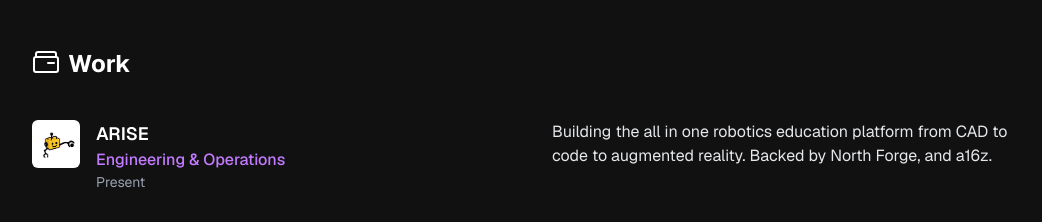
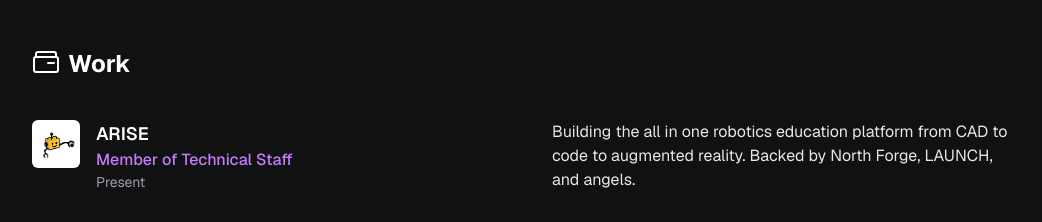
Before and after one commit to Luthiraa/v2, a Next.js app: page / in a window 1280 px wide. Shown: the part 880-1102 px from the top of the page, without its empty margins (112-1154 px from the left). Built offline with nearby package versions, Linux system fonts and the light colour scheme.

Commit message:
Update job title and project description for clarity and accuracy

```diff
--- a/src/app/page.js
+++ b/src/app/page.js
@@ -101,7 +101,7 @@
                     <img src="/images/arise2.png" alt="ARISE" className="w-12 h-12 rounded-md bg-[#18181b] object-contain" />
                     <div>
                       <div className="font-semibold text-lg">ARISE</div>
-                      <a href="https://arisesim.com/" className="text-purple-400 font-medium hover:underline">Engineering & Operations</a>
+                      <a href="https://arisesim.com/" className="text-purple-400 font-medium hover:underline">Member of Technical Staff</a>
                       <div className="text-sm text-gray-400">Present</div>
                     </div>
                   </div>
@@ -175,7 +175,7 @@
               {/* Right column: descriptions */}
               <div className="flex flex-col gap-8">
                 <Fade triggerOnce>
-                  <div className="text-gray-200 h-[72px] flex items-start">Building the all in one robotics education platform from CAD to code to augmented reality. Backed by North Forge, and a16z.</div>
+                  <div className="text-gray-200 h-[72px] flex items-start">Building the all in one robotics education platform from CAD to code to augmented reality. Backed by North Forge, LAUNCH, and angels.</div>
                 </Fade>
                 <Fade triggerOnce>
                   <div className="text-gray-200 h-[72px] flex items-start">Data Foundation team,maintaining scalable data infrastructure, pipelines, and workflows for big data processing.</div>
```
